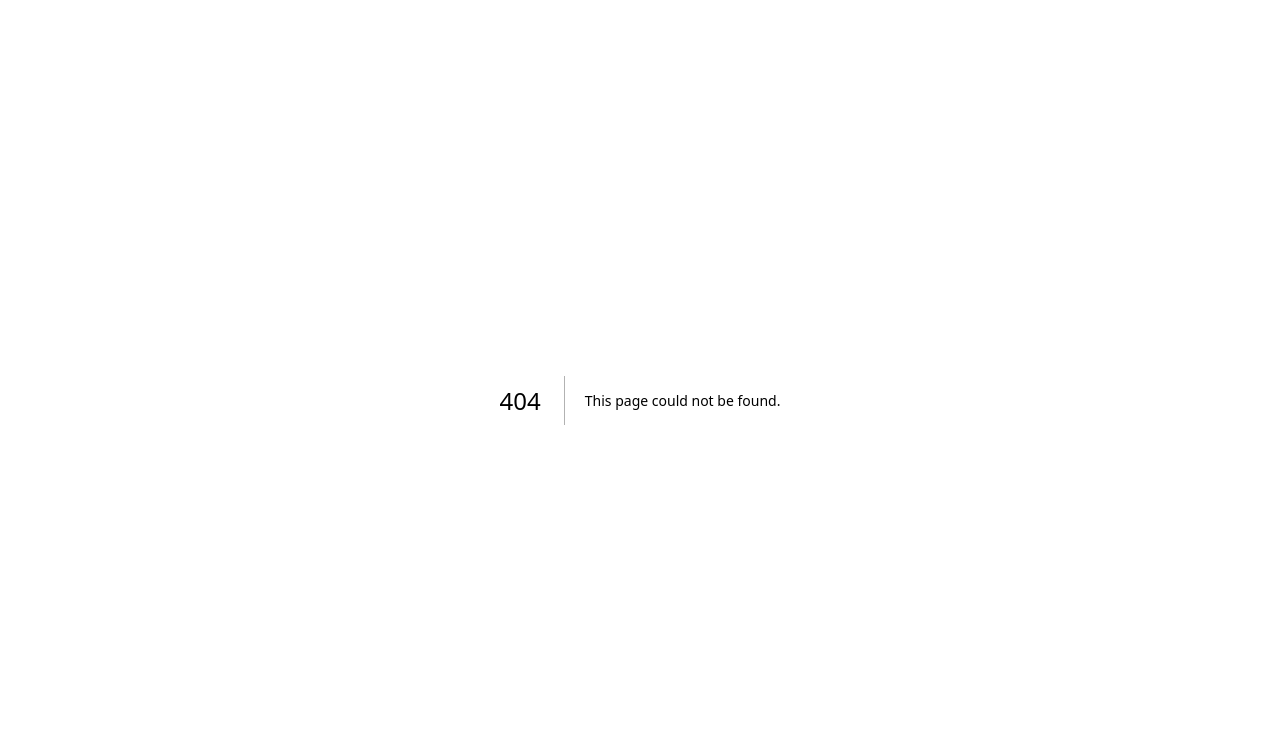
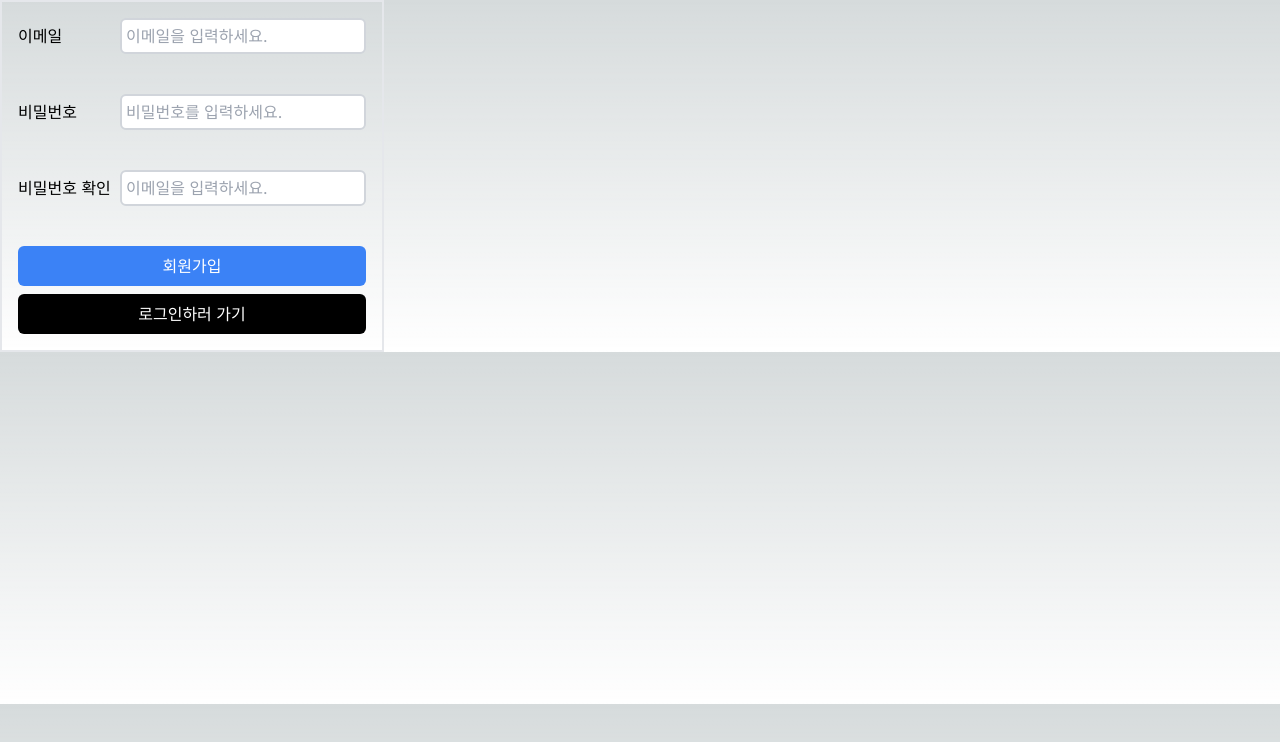
Before and after one commit to ydmaad/medi-help, a Next.js app: page /auth/signup in a window 1280 px wide. Before the commit this address had no page. Shown: the top 742 px of the page. Built offline with nearby package versions, Linux system fonts and the light colour scheme; no server answers.

Commit message:
update : 로그인/회원가입 페이지 테스트 add : middleware 파일 추가

```diff
--- a/package.json
+++ b/package.json
@@ -10,6 +10,7 @@
     "gen": "npx supabase gen types typescript --project-id lpkdczjlpdvvpsakzwrm --schema public > src/types/supabase.ts"
   },
   "dependencies": {
+    "@supabase/ssr": "^0.4.0",
     "@supabase/supabase-js": "^2.44.4",
     "next": "14.2.5",
     "react": "^18",
--- /dev/null
+++ b/src/app/auth/login/page.tsx
@@ -0,0 +1,83 @@
+// app/auth/login/page.tsx
+
+"use client";
+
+import { supabase } from "@/utils/supabase/client";
+import Link from "next/link";
+import { useRouter } from "next/navigation";
+import { useRef } from "react";
+
+export default function LoginPage() {
+  const emailRef = useRef<HTMLInputElement>(null);
+  const passwordRef = useRef<HTMLInputElement>(null);
+
+  const router = useRouter();
+
+  const onSubmit = async (e: React.FormEvent<HTMLFormElement>) => {
+    e.preventDefault();
+    const email = emailRef.current?.value;
+    const password = passwordRef.current?.value;
+
+    if (!email || !password) {
+      alert("모든 항목을 입력해주세요.");
+      return;
+    }
+
+    const { error } = await supabase.auth.signInWithPassword({
+      email: email,
+      password: password,
+    });
+
+    if (error) {
+      alert(error.message);
+      return;
+    }
+
+    router.replace("/");
+  };
+
+  return (
+    <form
+      onSubmit={onSubmit}
+      className="flex flex-col gap-y-2 border-2 w-96 items-center"
+    >
+      <div className="w-full flex items-center justify-between p-4">
+        <label htmlFor="email" className="mr-2">
+          이메일
+        </label>
+        <input
+          ref={emailRef}
+          type="email"
+          id="email"
+          placeholder="이메일을 입력하세요."
+          className="border-2 border-gray-300 rounded-md p-1"
+        />
+      </div>
+      <div className="w-full flex items-center justify-between p-4">
+        <label htmlFor="password" className="mr-2">
+          비밀번호
+        </label>
+        <input
+          ref={passwordRef}
+          type="password"
+          id="password"
+          placeholder="비밀번호를 입력하세요."
+          className="border-2 border-gray-300 rounded-md p-1"
+        />
+      </div>
+      <div className="w-full p-4 flex flex-col gap-y-2">
+        <button className="w-full bg-blue-500 text-white p-2 rounded-md">
+          로그인
+        </button>
+        <Link href="/auth/signup">
+          <button
+            type="button"
+            className="w-full bg-black text-white p-2 rounded-md"
+          >
+            회원가입 가기
+          </button>
+        </Link>
+      </div>
+    </form>
+  );
+}
--- /dev/null
+++ b/src/app/auth/signup/page.tsx
@@ -0,0 +1,140 @@
+"use client";
+
+import { supabase } from "@/utils/supabase/client";
+import Link from "next/link";
+import { useRouter } from "next/navigation";
+import { useState } from "react";
+
+export default function SignUpPage() {
+  const [email, setEmail] = useState("");
+  const [password, setPassword] = useState("");
+  const [passwordConfirm, setPasswordConfirm] = useState("");
+  const [error, setError] = useState({
+    password: "",
+    passwordConfirm: "",
+  });
+
+  const router = useRouter();
+
+  const onChangeEmail = (e: React.ChangeEvent<HTMLInputElement>) => {
+    setEmail(e.target.value);
+  };
+
+  const onChangePassword = (e: React.ChangeEvent<HTMLInputElement>) => {
+    setPassword(e.target.value);
+    if (e.target.value.length < 6) {
+      setError({
+        ...error,
+        password: "비밀번호는 최소 6자 이상입니다.",
+      });
+    } else {
+      setError({
+        ...error,
+        password: "",
+      });
+    }
+  };
+
+  const onChangePasswordConfirm = (e: React.ChangeEvent<HTMLInputElement>) => {
+    setPasswordConfirm(e.target.value);
+    if (e.target.value.length < 6) {
+      setError({
+        ...error,
+        passwordConfirm: "비밀번호 확인은 최소 6자 이상입니다.",
+      });
+    } else {
+      setError({
+        ...error,
+        passwordConfirm: "",
+      });
+    }
+  };
+
+  const onSubmit = async (e: React.FormEvent<HTMLFormElement>) => {
+    e.preventDefault();
+    if (email === "" || password === "" || passwordConfirm === "") {
+      alert("모든 항목을 입력해주세요.");
+      return;
+    }
+
+    if (password !== passwordConfirm) {
+      alert("비밀번호와 비밀번호 확인이 일치하지 않습니다.");
+      return;
+    }
+
+    const { error } = await supabase.auth.signUp({
+      email,
+      password,
+    });
+
+    if (error) {
+      return alert(error.message);
+    }
+    alert("회원가입이 완료되었습니다.");
+    // router.push("/")
+    router.replace("/"); // 뒤로가기 시 회원가입 페이지로 이동 X
+  };
+  return (
+    <form
+      onSubmit={onSubmit}
+      className="flex flex-col gap-y-2 border-2 w-96 items-center"
+    >
+      <div className="w-full flex items-center justify-between p-4">
+        <label htmlFor="email" className="mr-2">
+          이메일
+        </label>
+        <input
+          type="email"
+          id="email"
+          value={email}
+          onChange={onChangeEmail}
+          placeholder="이메일을 입력하세요."
+          className="border-2 border-gray-300 rounded-md p-1"
+        />
+      </div>
+      <div className="w-full flex items-center justify-between p-4">
+        <label htmlFor="password" className="mr-2">
+          비밀번호
+        </label>
+        <input
+          type="password"
+          id="password"
+          value={password}
+          onChange={onChangePassword}
+          placeholder="비밀번호를 입력하세요."
+          className="border-2 border-gray-300 rounded-md p-1"
+        />
+      </div>
+      {error.password && <p className="text-red-500">{error.password}</p>}
+      <div className="w-full flex items-center justify-between p-4">
+        <label htmlFor="passwordConfirm" className="mr-2">
+          비밀번호 확인
+        </label>
+        <input
+          type="password"
+          id="passwordConfirm"
+          value={passwordConfirm}
+          onChange={onChangePasswordConfirm}
+          placeholder="이메일을 입력하세요."
+          className="border-2 border-gray-300 rounded-md p-1"
+        />
+      </div>
+      {error.passwordConfirm && (
+        <p className="text-red-500">{error.passwordConfirm}</p>
+      )}
+      <div className="w-full p-4 flex flex-col gap-y-2">
+        <button className="w-full bg-blue-500 text-white p-2 rounded-md">
+          회원가입
+        </button>
+        <Link href="/auth/login">
+          <button
+            type="button"
+            className="w-full bg-black text-white p-2 rounded-md"
+          >
+            로그인하러 가기
+          </button>
+        </Link>
+      </div>
+    </form>
+  );
+}
```
Also changed, not shown: src/utils/supabase/middleware.ts (added, +61 -0 lines), 1 other file (tests, documents, lock files or other folders).
